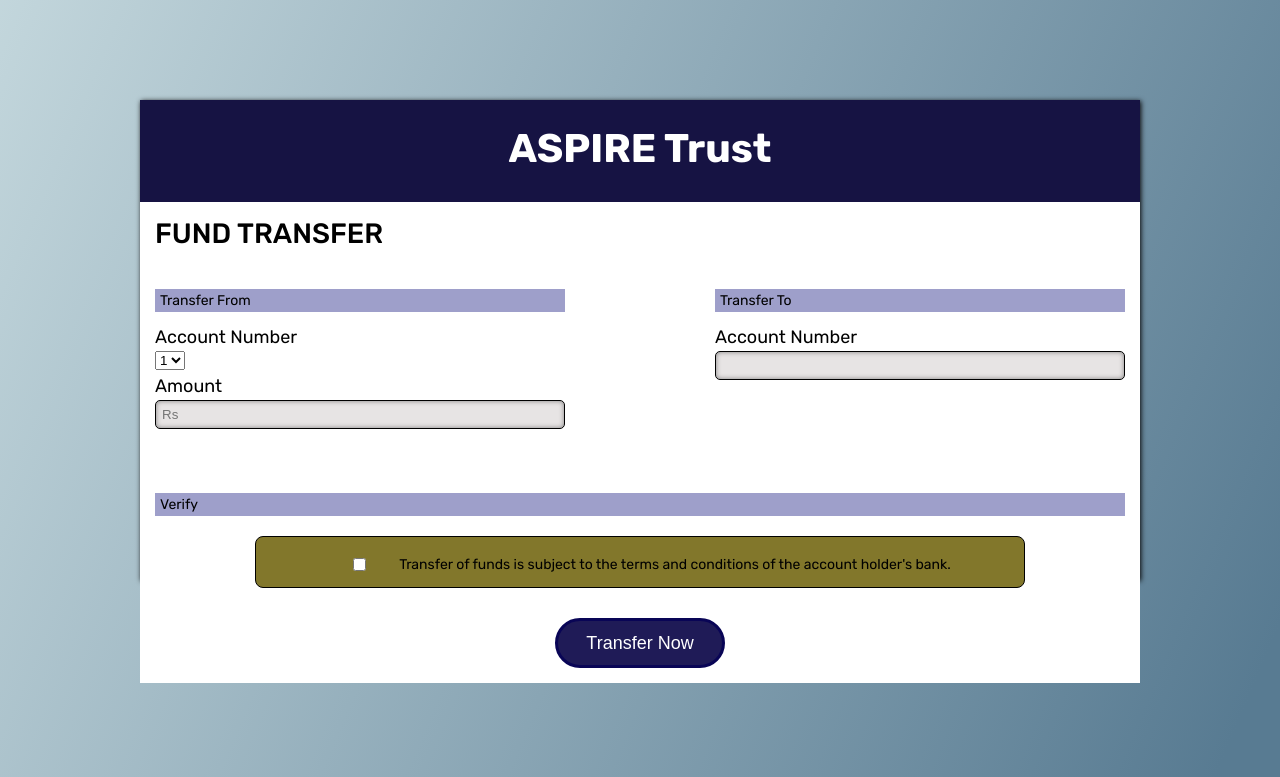
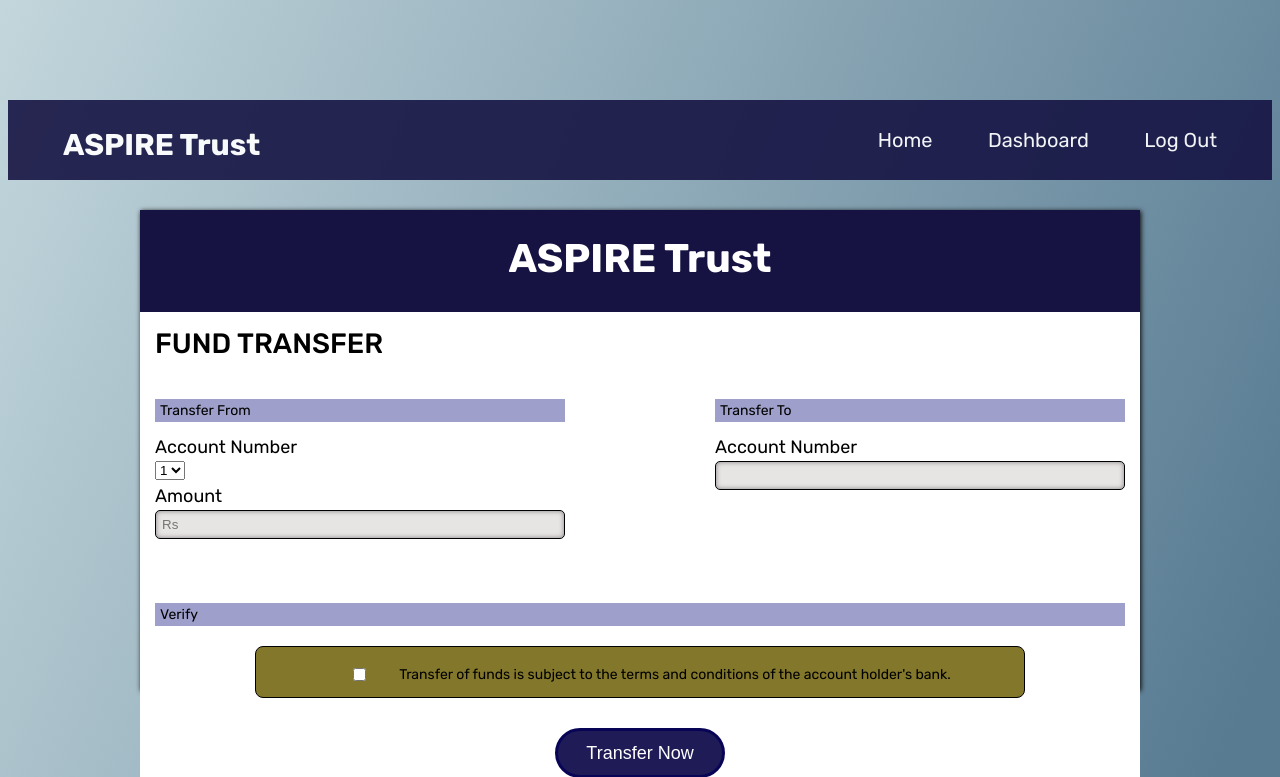
Before and after one commit to Group-02-CS3043/AspireTrust, a Flask app: page /account/transfer in a window 1280 px wide. Shown: the top 777 px of the page. Run offline with Flask 3, Linux system fonts and the light colour scheme; the visitor is signed in with stand-in values (Sample User, id 1); tables that the repository leaves empty or names only in its code hold one stand-in row (values such as "Sample post"); some libraries are stand-ins or nearby versions.

Commit message:
nav bar for forms

```diff
--- a/static/css/layout1.css
+++ b/static/css/layout1.css
@@ -16,6 +16,61 @@ body{
     background-color: white;
     box-shadow: 1px 1px 5px #070606;
 }
+
+
+nav{
+    position: sticky;
+    top: 0;
+    opacity: .9;
+    display: flex;
+    justify-content: space-between;
+    align-items: center;
+    background-color: #161343;
+    height: 80px;
+    padding: 0 50px;
+    font-size: 20px;
+    color: white;
+
+}
+
+.navlogo{
+    display: flex;
+    justify-content: space-between;
+    align-items: center;
+    color: white;
+    text-decoration: none;
+    font-size: 30px;
+    font-weight: bolder;
+}
+
+.navlogo a:hover{
+    color: #f2db68;
+    background-color: #161343;
+    text-decoration: none;
+}
+nav a{
+    color: white;
+    text-decoration: none;
+    padding: 5px;
+}
+
+nav a:hover{
+    background-color: #ffffff;
+    color: #000000;
+    border-radius: 5px;
+
+}
+
+nav ul{
+    display: flex;
+    justify-content: space-between;
+    width: 30%;
+}
+
+nav ul li{
+    list-style: none;
+}
+
 
 .logo{
     background-color: #161343;
--- a/templates/bankAccount/transaction.html
+++ b/templates/bankAccount/transaction.html
@@ -11,6 +11,18 @@
 <link href="https://fonts.googleapis.com/css2?family=Rubik:ital,wght@0,300;0,400;0,500;0,600;0,700;0,800;0,900;1,300;1,400;1,500;1,600;1,700;1,800;1,900&display=swap" rel="stylesheet">
 </head>
 <body>
+
+    <nav>
+        <div class="navlogo">
+            <div><a href="#">ASPIRE Trust</a></div>
+        </div>
+        <ul class="nav-links">
+            <li><a href="#">Home</a></li>
+            <li><a href="#">Dashboard</a></li>
+            <li><a href="#">Log Out</a></li>
+        </ul>
+
+    </nav>
     <div class="wrapper" style="max-width: 1000px;
     height: 480px;">
 
```
Also changed, not shown: static/css/layout2.css (+53 -0 lines), templates/AccCreationIndividual.html (+14 -0 lines), templates/AccCreationOrganizations.html (+12 -0 lines), templates/FixedDeposit.html (+12 -0 lines), templates/NormalLoan.html (+12 -0 lines), templates/deposit.html (+12 -0 lines), templates/loan/OnlineLoan.html (+11 -0 lines), templates/loanAprrove.html (+12 -0 lines), templates/withdraw.html (+12 -0 lines).
